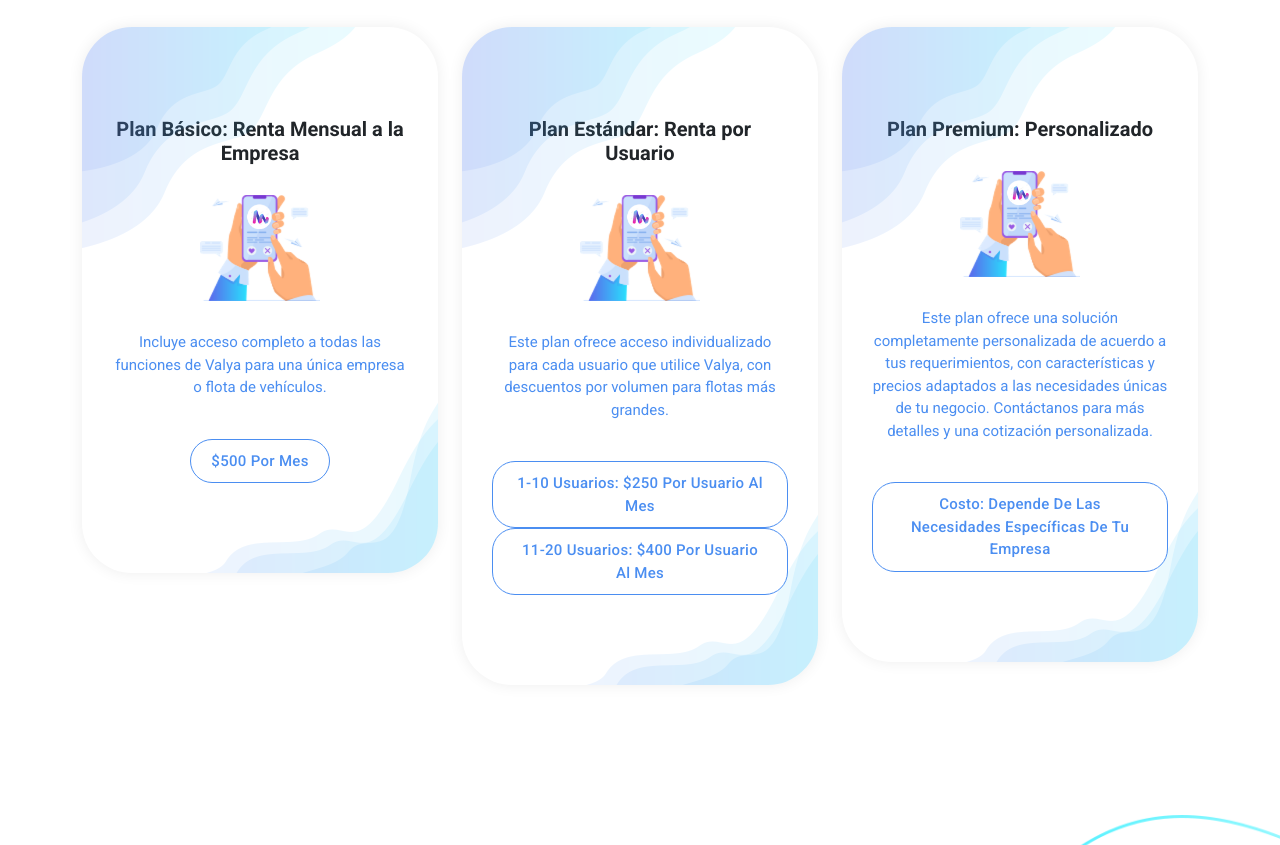
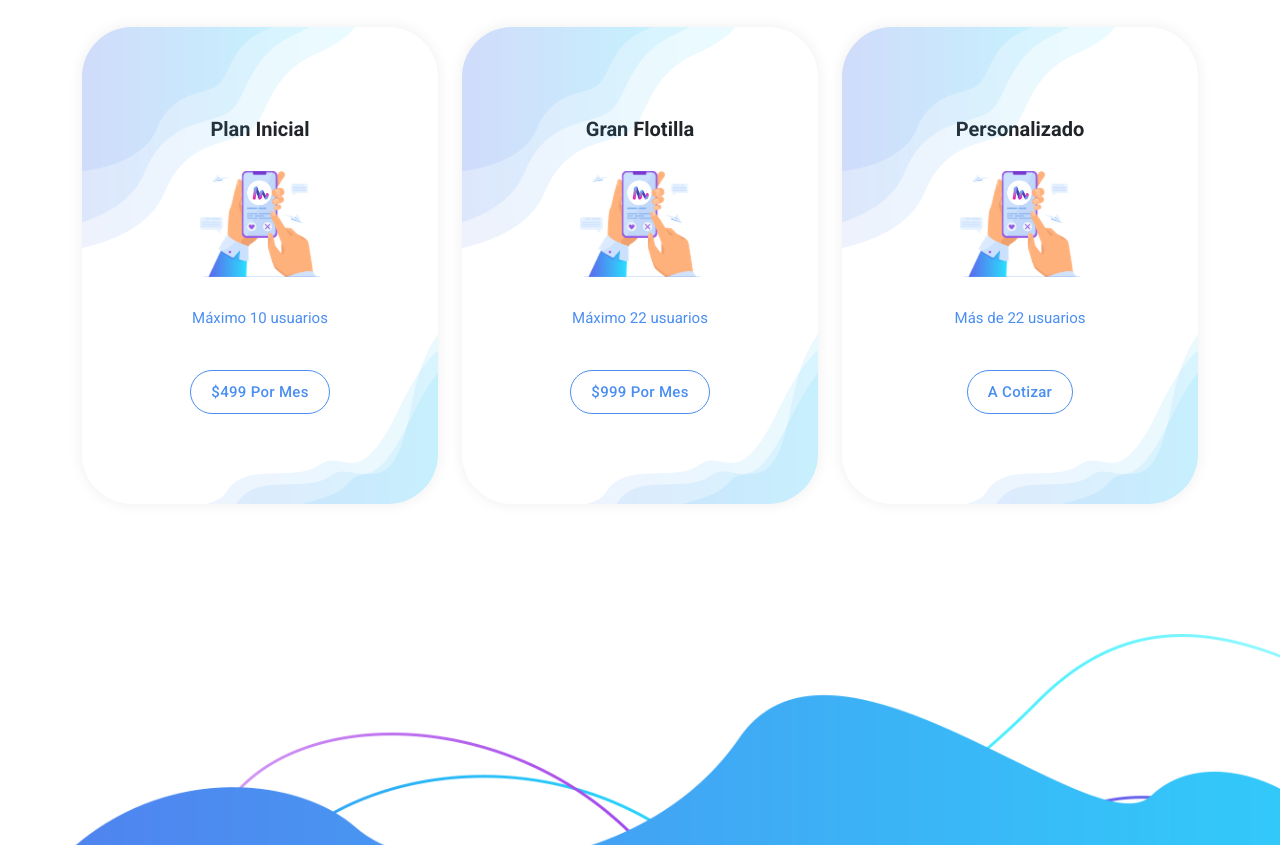
Before and after one commit to Ingevale/Valya, a plain HTML site: page index.html in a window 1280 px wide. Shown: the part 3016-3861 px from the top of the page. Drawn offline with Linux system fonts and the light colour scheme.

Commit message:
ya ultimo

```diff
--- a/index.html
+++ b/index.html
@@ -215,7 +215,7 @@ nel mijo
             <div class="icon"></div>
             <h4>Plataforma Web para Administradores.</h4>
             <p>Gestión de Flotas: Visualización completa de la flota de vehículos.
-              Selección de Puntos de Entrega: Ayudamos a seleccionar los puntos de entrega para mejorar la eficiencia en las entregas y reducir costos operativos..</p>
+              Selección de Puntos de Entrega: Ayudamos a saber el estado los puntos de entrega para mejorar la eficiencia en las entregas y reducir costos operativos..</p>
             <div class="text-button">
             </div>
           </div>
@@ -257,12 +257,6 @@ nel mijo
                 <p>Registra la hora y fecha de llegada, el kilometraje y el combustible restante al llegar a cada destino, proporcionando datos valiosos para el análisis de eficiencia.</p>
               </div>
             </div>
-            <div class="col-lg-6">
-              <div class="box-item">
-                <h4><a href="#">Generación de Reportes</a></h4>
-                <p>Crea informes personalizables sobre el consumo de combustible, costos asociados y eficiencia de la flota, permitiéndote tomar decisiones informadas y optimizar tus operaciones.</p>
-              </div>
-            </div>
             <div class="col-lg-12">
               <p>Estas funciones están diseñadas para potenciar la eficiencia y el control en la gestión de combustible de tu flota. ¡Agenda una demostración para descubrir cómo Valya puede optimizar tus operaciones y maximizar tu rentabilidad!</p>
               <div class="gradient-button">
@@ -292,44 +286,43 @@ nel mijo
         </div>
         <div class="col-lg-4">
           <div class="pricing-item-regular">
-            <h4>Plan Básico: Renta Mensual a la Empresa</h4>
+            <h4>Plan Inicial</h4>
             <div class="icon">
               <img src="assets/images/pricing-table-01.png" alt="">
             </div>
             <ul>
-              <li>Incluye acceso completo a todas las funciones de Valya para una única empresa o flota de vehículos.</li>
+              <li>Máximo 10 usuarios</li>
             </ul>
             <div class="border-button">
-              <a href="#">$500 por mes</a>
+              <a href="#">$499 por mes</a>
             </div>
           </div>
         </div>
         <div class="col-lg-4">
           <div class="pricing-item-regular">
-            <h4>Plan Estándar: Renta por Usuario</h4>
+            <h4>Gran Flotilla</h4>
             <div class="icon">
               <img src="assets/images/pricing-table-01.png" alt="">
             </div>
             <ul>
-              <li>Este plan ofrece acceso individualizado para cada usuario que utilice Valya, con descuentos por volumen para flotas más grandes.</li>
+              <li>Máximo 22 usuarios</li>
             </ul>
             <div class="border-button">
-              <a href="#">1-10 Usuarios: $250 por usuario al mes</a>
-              <a href="#">11-20 Usuarios: $400 por usuario al mes</a>
+              <a href="#">$999 por mes</a>
             </div>
           </div>
         </div>
         <div class="col-lg-4">
           <div class="pricing-item-regular">
-            <h4>Plan Premium: Personalizado</h4>
+            <h4>Personalizado</h4>
             <div class="icon">
               <img src="assets/images/pricing-table-01.png" alt="">
             </div>
             <ul>
-              <li>Este plan ofrece una solución completamente personalizada de acuerdo a tus requerimientos, con características y precios adaptados a las necesidades únicas de tu negocio. Contáctanos para más detalles y una cotización personalizada.</li>
+              <li>Más de 22 usuarios</li>
             </ul>
             <div class="border-button">
-              <a href="#">Costo: Depende de las necesidades específicas de tu empresa</a>
+              <a href="#">A cotizar</a>
             </div>
           </div>
         </div>
```
